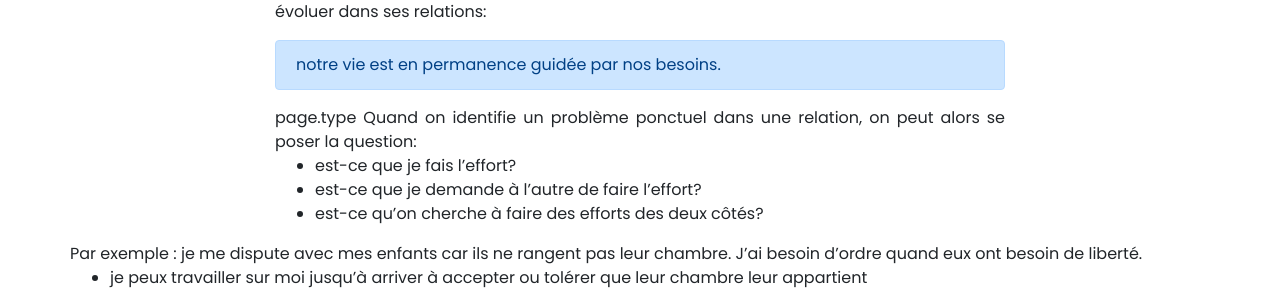
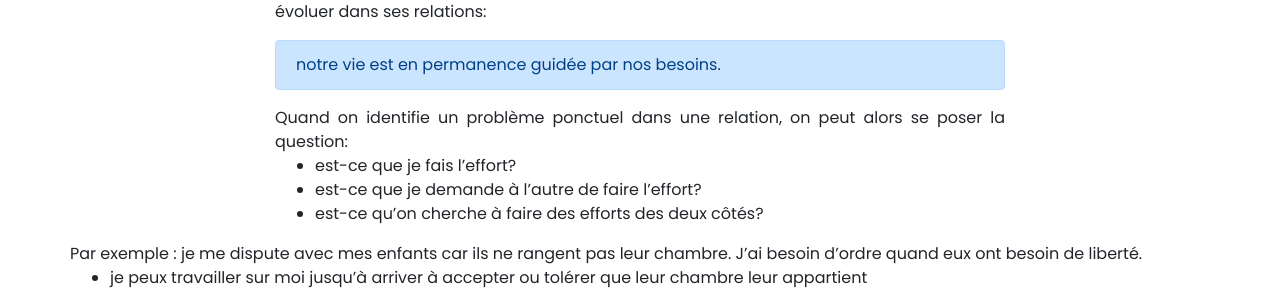
Before and after one commit to OrgaEvolutions/Nathoup.github.io, a Jekyll site: the page built from articles/besoins.html, in a window 1280 px wide. Shown: the part 264-556 px from the top of the page. Built offline with Jekyll 4.4.1, drawn with Linux system fonts in a browser that asks for light colours; nearby versions of some CDN libraries; some web fonts are replaced.

Commit message:
Update article_layout.html

```diff
--- a/_includes/article_layout.html
+++ b/_includes/article_layout.html
@@ -1,5 +1,5 @@
-page.type
-{% case page.type %}
+{{ page.type }}
+{% case {{ page.type }} %}
   {% when'paragraphe' %}
     <p>
   {% when 'fin_paragraphe' %}
```
